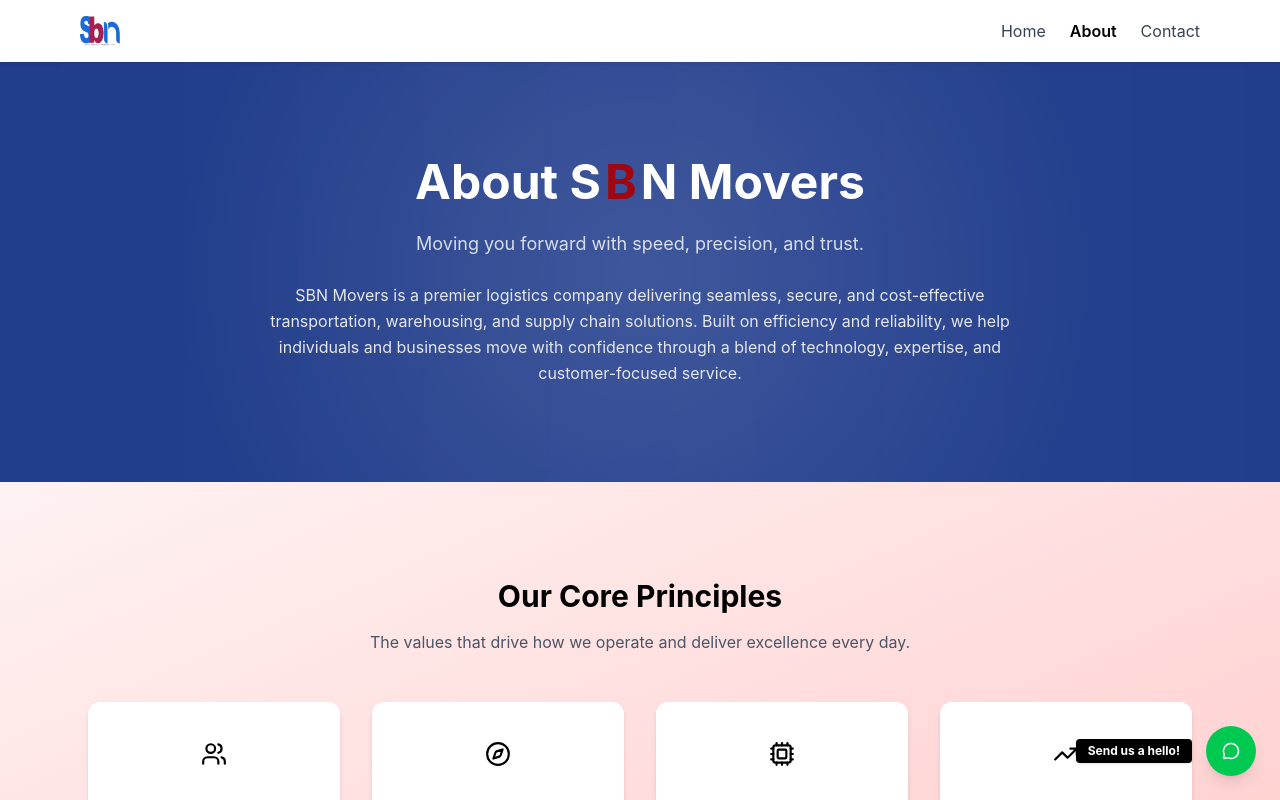
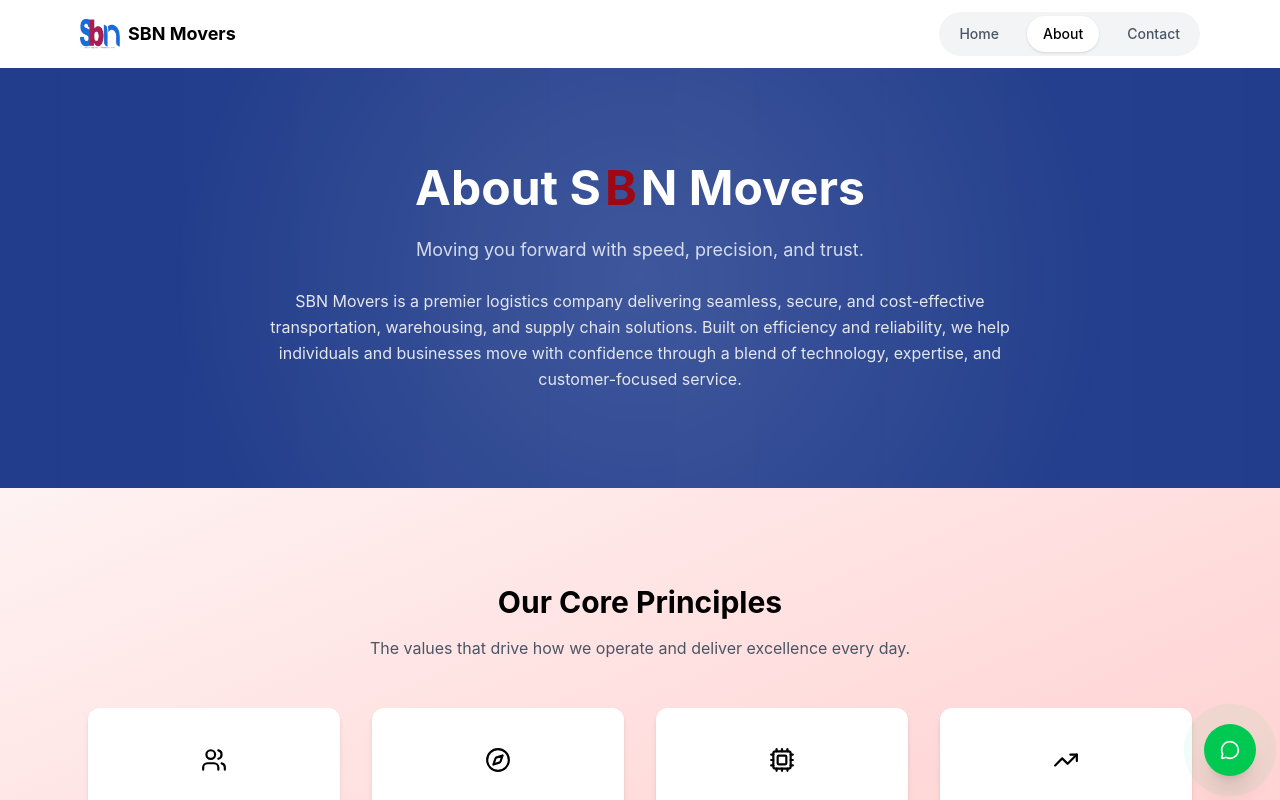
Before and after one commit to henrykay53/sbn_movers, a React (Vite) app: page /about in a window 1280 px wide. Shown: the top 800 px of the page. Built offline with nearby package versions, Linux system fonts and the light colour scheme.

Commit message:
All pages have been given a face lift

```diff
--- a/src/components/navigation/navbar.jsx
+++ b/src/components/navigation/navbar.jsx
@@ -1,16 +1,25 @@
 import { Link, NavLink } from "react-router-dom";
-import { useState } from "react";
+import { useState, useEffect } from "react";
 import { motion, AnimatePresence } from "framer-motion";
 
 export default function Navbar() {
   const [open, setOpen] = useState(false);
+  const [scrolled, setScrolled] = useState(false);
 
-  const navLinkStyle = ({ isActive }) =>
-    isActive
-      ? "text-primary font-semibold"
-      : "text-gray-700 hover:text-primary transition";
+  const links = [
+    { path: "/", label: "Home" },
+    { path: "/about", label: "About" },
+    { path: "/contact", label: "Contact" },
+  ];
 
-  const lineStyle = "w-6 h-0.5 bg-black block";
+  // Detect scroll
+  useEffect(() => {
+    const handleScroll = () => {
+      setScrolled(window.scrollY > 20);
+    };
+    window.addEventListener("scroll", handleScroll);
+    return () => window.removeEventListener("scroll", handleScroll);
+  }, []);
 
   const spring = {
     type: "spring",
@@ -19,57 +28,87 @@ export default function Navbar() {
   };
 
   return (
-    <header className="shadow-sm sticky top-0 bg-white z-50">
-      <nav className="max-w-6xl mx-auto flex justify-between items-center p-4">
+    <header
+      className={`
+        sticky top-0 z-50 transition-all duration-300
+        ${scrolled ? "bg-white/90 backdrop-blur-md shadow-sm py-2" : "bg-white py-3"}
+      `}
+    >
+      <nav className="max-w-6xl mx-auto flex justify-between items-center px-4">
 
         {/* Logo */}
-        <Link to="/" className="text-xl font-bold text-primary">
-          <img src="/images/logo.png" alt="" className="w-10" />
+        <Link to="/" className="flex items-center gap-2">
+          <img src="/images/logo.png" alt="SBN Movers logo" className="w-10" />
+          <span className="font-bold text-lg text-primary hidden sm:block">
+            SBN Movers
+          </span>
         </Link>
 
         {/* Desktop Nav */}
-        <div className="hidden md:flex gap-6">
-          <NavLink to="/" className={navLinkStyle}>
-            Home
+        <div className="hidden md:flex items-center gap-3 bg-gray-100 p-1 rounded-full">
+
+          {links.map((link) => (
+            <NavLink key={link.path} to={link.path} className="relative px-4 py-2 text-sm font-medium">
+              {({ isActive }) => (
+                <>
+                  {/* Active pill */}
+                  {isActive && (
+                    <motion.span
+                      layoutId="nav-pill"
+                      className="absolute inset-0 bg-white rounded-full shadow-sm"
+                      transition={{ type: "spring", stiffness: 300, damping: 25 }}
+                    />
+                  )}
+
+                  <span className={`relative z-10 ${isActive ? "text-primary" : "text-gray-600"}`}>
+                    {link.label}
+                  </span>
+                </>
+              )}
             </NavLink>
-          <NavLink to="/about" className={navLinkStyle}>
-            About
-          </NavLink>
-          <NavLink to="/contact" className={navLinkStyle}>
-            Contact
-          </NavLink>
+          ))}
+
         </div>
 
         {/* Hamburger */}
         <button
-          onClick={() => setOpen((prev) => !prev)}
-          className="md:hidden flex flex-col justify-center items-center gap-1.5 z-50"
-          aria-label="Toggle Menu"
+          onClick={() => setOpen(!open)}
+          className="md:hidden relative z-50 w-8 h-8 flex items-center justify-center"
         >
-          {/* Top Line */}
+          <motion.div animate={open ? "open" : "closed"} className="relative w-6 h-6">
+
             <motion.span
-            animate={open ? { rotate: 45, y: 6 } : { rotate: 0, y: 0 }}
+              variants={{
+                closed: { rotate: 0, y: 0 },
+                open: { rotate: 45, y: 6 },
+              }}
               transition={spring}
-            className={lineStyle}
+              className="absolute w-6 h-[2px] bg-black"
             />
 
-          {/* Middle Line */}
             <motion.span
-            animate={open ? { opacity: 0 } : { opacity: 1 }}
+              variants={{
+                closed: { opacity: 1 },
+                open: { opacity: 0 },
+              }}
               transition={{ duration: 0.2 }}
-            className={lineStyle}
+              className="absolute w-6 h-[2px] bg-black top-2"
             />
 
-          {/* Bottom Line */}
             <motion.span
-            animate={open ? { rotate: -45, y: -6 } : { rotate: 0, y: 0 }}
+              variants={{
+                closed: { rotate: 0, y: 0 },
+                open: { rotate: -45, y: 6 },
+              }}
               transition={spring}
-            className={lineStyle}
+              className="absolute w-6 h-[2px] bg-black top-4"
             />
+
+          </motion.div>
         </button>
       </nav>
 
-      {/* Mobile Menu + Overlay */}
+      {/* MOBILE MENU */}
       <AnimatePresence>
         {open && (
           <>
@@ -78,55 +117,68 @@ export default function Navbar() {
               initial={{ opacity: 0 }}
               animate={{ opacity: 0.4 }}
               exit={{ opacity: 0 }}
-              transition={{ duration: 0.3 }}
               className="fixed inset-0 bg-black z-40"
               onClick={() => setOpen(false)}
             />
 
-            {/* Slide Menu */}
+            {/* Panel */}
             <motion.div
               initial={{ x: "100%" }}
               animate={{ x: 0 }}
               exit={{ x: "100%" }}
               transition={{ type: "spring", stiffness: 260, damping: 25 }}
-              className="fixed top-0 right-0 w-3/4 max-w-sm h-screen bg-white z-50 p-6 flex flex-col gap-8 shadow-lg"
+              className="fixed top-0 right-0 w-3/4 max-w-sm h-screen bg-white z-50 p-8 flex flex-col"
             >
-              {/* Close Button (Explicit X for UX clarity) */}
+              {/* Close */}
               <button
                 onClick={() => setOpen(false)}
-                className="self-end text-2xl"
-                aria-label="Close Menu"
+                className="self-end text-2xl mb-10"
               >
                 ✕
               </button>
 
-              {/* Nav Links */}
-              <nav className="flex flex-col gap-6 text-lg">
-                {["/", "/about", "/contact"].map((path, i) => {
-                  const label =
-                    path === "/"
-                      ? "Home"
-                      : path.replace("/", "").charAt(0).toUpperCase() +
-                        path.slice(2);
-
-                  return (
+              {/* Links */}
+              <div className="flex flex-col gap-6 text-lg font-medium">
+                {links.map((link, i) => (
                   <motion.div
-                      key={path}
-                      initial={{ opacity: 0, x: 30 }}
+                    key={link.path}
+                    initial={{ opacity: 0, x: 40 }}
                     animate={{ opacity: 1, x: 0 }}
                     transition={{ delay: i * 0.1 }}
                   >
                     <NavLink
-                        to={path}
+                      to={link.path}
                       onClick={() => setOpen(false)}
-                        className={navLinkStyle}
+                      className="hover:text-primary transition"
                     >
-                        {label}
+                      {link.label}
                     </NavLink>
                   </motion.div>
-                  );
-                })}
-              </nav>
+                ))}
+
+                {/* CTA */}
+                <motion.div
+                  initial={{ opacity: 0, y: 20 }}
+                  animate={{ opacity: 1, y: 0 }}
+                  transition={{ delay: 0.4 }}
+                >
+                  <Link
+                    to="/contact"
+                    onClick={() => setOpen(false)}
+                    className="
+                      mt-6 block text-center
+                      bg-primary text-white
+                      py-3 rounded-full
+                      font-semibold
+                      shadow-md
+                      hover:scale-105
+                      transition
+                    "
+                  >
+                    Get a Quote
+                  </Link>
+                </motion.div>
+              </div>
             </motion.div>
           </>
         )}
--- a/src/components/ui/whatsappButton.jsx
+++ b/src/components/ui/whatsappButton.jsx
@@ -3,29 +3,50 @@ import { MessageCircle } from "lucide-react";
 
 export default function WhatsAppButton() {
   return (
-    <motion.div
-      initial={{ scale: 0 }}
-      animate={{ scale: 1 }}
-      transition={{ delay: 1, type: "spring", stiffness: 120 }}
-      className="fixed bottom-6 right-6 z-50"
-    >
-      {/* Tooltip */}
-      <span className="hidden md:block absolute right-16 top-1/2 -translate-y-1/2 bg-black font-bold text-white text-xs px-3 py-1 rounded whitespace-nowrap shadow">
-        Send us a hello!
-      </span>
+    <div className="fixed bottom-6 right-6 z-50 group">
+
+      {/* Ping */}
+      <span className="absolute inset-0 rounded-full bg-green-400 opacity-30 animate-ping group-hover:animate-none" />
 
       {/* Button */}
       <motion.a
-        href="https://wa.me/2348169216565"
+        href="https://wa.me/2348169216565?text=Hello%20I%20need%20a%20moving%20service"
         target="_blank"
         rel="noreferrer"
+        initial={{ scale: 0, y: 40 }}
+        animate={{ scale: 1, y: 0 }}
+        transition={{ delay: 1, type: "spring", stiffness: 120 }}
         whileHover={{ scale: 1.1 }}
-        whileTap={{ scale: 0.95 }}
-        className="bg-green-500 hover:bg-green-600 text-white p-4 rounded-full shadow-lg flex items-center justify-center"
-        aria-label="Chat with SBN Movers on WhatsApp"
+        whileTap={{ scale: 0.92 }}
+        className="
+          relative
+          bg-green-500 hover:bg-green-600
+          text-white
+          p-4
+          rounded-full
+          shadow-xl
+          flex items-center justify-center
+        "
       >
-        <MessageCircle size={18} />
+        <MessageCircle size={20} />
       </motion.a>
-    </motion.div>
+
+      {/* Tooltip */}
+      <div
+        className="
+          pointer-events-none
+          absolute right-16 top-1/2 -translate-y-1/2
+          bg-black text-white text-xs
+          px-3 py-2 rounded-full shadow-lg whitespace-nowrap
+
+          opacity-0 translate-x-3
+          group-hover:opacity-100 group-hover:translate-x-0
+
+          transition-all duration-300 ease-out
+        "
+      >
+        Chat with us
+      </div>
+    </div>
   );
 }
--- a/src/layout/footer.jsx
+++ b/src/layout/footer.jsx
@@ -5,17 +5,23 @@ import {
   MessageCircle,
 //   Instagram,
 //   Facebook,
+  ArrowUpRight,
 } from "lucide-react";
 
 export default function Footer() {
   return (
-    <footer className="bg-primary text-white">
-      <div className="max-w-6xl mx-auto px-4 sm:px-6 lg:px-8 py-12 grid gap-10 grid-cols-1 sm:grid-cols-2 md:grid-cols-3">
+    <footer className="bg-primary text-white relative overflow-hidden">
+
+      {/* Subtle Top Glow */}
+      <div className="absolute inset-x-0 top-0 h-24 bg-gradient-to-b from-white/10 to-transparent pointer-events-none" />
+
+      <div className="max-w-6xl mx-auto px-4 sm:px-6 lg:px-8 py-14 grid gap-10 grid-cols-1 sm:grid-cols-2 md:grid-cols-3">
 
         {/* Brand */}
         <div>
-          <img src="/images/logo.png" alt="" className="w-10 mb-3" />
-          <p className="text-sm text-gray-300 mb-4">
+          <img src="/images/logo.png" alt="SBN Movers logo" className="w-12 mb-4" />
+
+          <p className="text-sm text-gray-300 mb-6 leading-relaxed">
             Reliable logistics and relocation services across Nigeria.
             We move your world safely, efficiently, and stress-free.
           </p>
@@ -26,45 +32,52 @@ export default function Footer() {
               href="https://instagram.com/sbn_movers"
               target="_blank"
               rel="noreferrer"
-              className="flex items-center gap-2 text-gray-300 hover:text-white transition text-sm"
+              className="p-2 rounded-full bg-white/10 hover:bg-white/20 transition"
             >
               {/* <Instagram size={18} /> */}
-              Instagram
             </a>
 
             <a
               href="https://facebook.com/sbn_movers"
               target="_blank"
               rel="noreferrer"
-              className="flex items-center gap-2 text-gray-300 hover:text-white transition text-sm"
+              className="p-2 rounded-full bg-white/10 hover:bg-white/20 transition"
             >
               {/* <Facebook size={18} /> */}
-              Facebook
             </a>
           </div>
         </div>
 
         {/* Navigation */}
         <div>
-          <h3 className="font-semibold mb-4">Quick Links</h3>
-          <div className="flex flex-col gap-2 text-gray-300 text-sm">
-            <Link to="/" className="hover:text-white transition">
-              Home
-            </Link>
-            <Link to="/about" className="hover:text-white transition">
-              About
-            </Link>
-            <Link to="/contact" className="hover:text-white transition">
-              Contact
-            </Link>
+          <h3 className="font-semibold mb-5 text-white">Quick Links</h3>
+
+          <div className="flex flex-col gap-3 text-gray-300 text-sm">
+            {[
+              { name: "Home", path: "/" },
+              { name: "About", path: "/about" },
+              { name: "Contact", path: "/contact" },
+            ].map((link) => (
+              <Link
+                key={link.name}
+                to={link.path}
+                className="flex items-center justify-between group hover:text-white transition"
+              >
+                {link.name}
+                <ArrowUpRight
+                  size={14}
+                  className="opacity-0 group-hover:opacity-100 transition"
+                />
+              </Link>
+            ))}
           </div>
         </div>
 
         {/* Contact Info */}
         <div>
-          <h3 className="font-semibold mb-4">Contact</h3>
+          <h3 className="font-semibold mb-5 text-white">Contact</h3>
 
-          <div className="text-sm text-gray-300 space-y-4">
+          <div className="text-sm text-gray-300 space-y-5">
 
             {/* Phone */}
             <div className="flex items-start gap-3">
@@ -84,18 +97,19 @@ export default function Footer() {
                 href="https://wa.me/2348169216565?text=Hello%20I%20need%20a%20moving%20service"
                 target="_blank"
                 rel="noreferrer"
-                className="hover:text-white"
+                className="hover:text-white transition"
               >
-                Say Hello on WhatsApp
+                Chat on WhatsApp
               </a>
             </div>
 
             {/* Address */}
             <div className="flex items-start gap-3">
               <MapPin size={18} className="mt-1 text-white" />
-              <p>
-                km 20 Lekki-Epe Expressway, beside Oral Estate,
-                Lekki, Lagos
+              <p className="leading-relaxed">
+                km 20 Lekki-Epe Expressway,
+                <br />
+                beside Oral Estate, Lekki, Lagos
               </p>
             </div>
 
@@ -103,9 +117,27 @@ export default function Footer() {
         </div>
       </div>
 
+      {/* Divider */}
+      <div className="border-t border-white/10" />
+
       {/* Bottom Bar */}
-      <div className="border-t border-white/20 text-center py-4 text-sm text-gray-300">
-        © {new Date().getFullYear()} SBN Movers. All rights reserved.
+      <div className="max-w-6xl mx-auto px-4 sm:px-6 py-6 flex flex-col sm:flex-row items-center justify-between text-sm text-gray-300 gap-4">
+
+        <p>
+          © {new Date().getFullYear()} SBN Movers. All rights reserved.
+        </p>
+
+        {/* Back to top */}
+        <button
+          onClick={() => window.scrollTo({ top: 0, behavior: "smooth" })}
+          className="
+            flex items-center gap-2
+            hover:text-white transition
+          "
+        >
+          Back to top ↑
+        </button>
+
       </div>
     </footer>
   );
--- a/src/pages/features/contact/map.jsx
+++ b/src/pages/features/contact/map.jsx
@@ -5,10 +5,10 @@ export default function Map() {
     <section className="relative overflow-hidden py-20 bg-secondary text-white">
 
       {/* Background Layers */}
-      <div className="absolute inset-0 bg-gradient-to-r from-secondary via-secondary/90 to-secondary" />
+      <div className="absolute inset-0 bg-linear-to-r from-secondary via-secondary/90 to-secondary" />
 
       <div className="absolute inset-0 opacity-10 pointer-events-none">
-        <div className="absolute w-[200%] h-full bg-gradient-to-r from-transparent via-white/40 to-transparent animate-slide" />
+        <div className="absolute w-[200%] h-full bg-linear-to-r from-transparent via-white/40 to-transparent animate-slide" />
       </div>
 
       <div className="absolute inset-0 bg-[radial-gradient(circle_at_center,rgba(255,255,255,0.12),transparent_70%)]" />
--- a/src/routes.jsx
+++ b/src/routes.jsx
@@ -3,10 +3,12 @@ import Home from "./pages/home";
 import About from "./pages/about";
 import Contact from "./pages/contact";
 import MainLayout from "./layout/mainLayout";
+import ScrollToTop from "./components/shared/toScroll";
 
 export default function AppRoutes() {
   return (
     <MainLayout>
+      <ScrollToTop/>
       <Routes>
         <Route path="/" element={<Home />} />
         <Route path="/about" element={<About />} />
```
Also changed, not shown: src/components/shared/toScroll.jsx (added, +15 -0 lines), src/components/ui/loader.jsx (+63 -10 lines), src/pages/features/home/hero.jsx (+23 -11 lines). Lines whose indentation alone changed are shown as unchanged.
